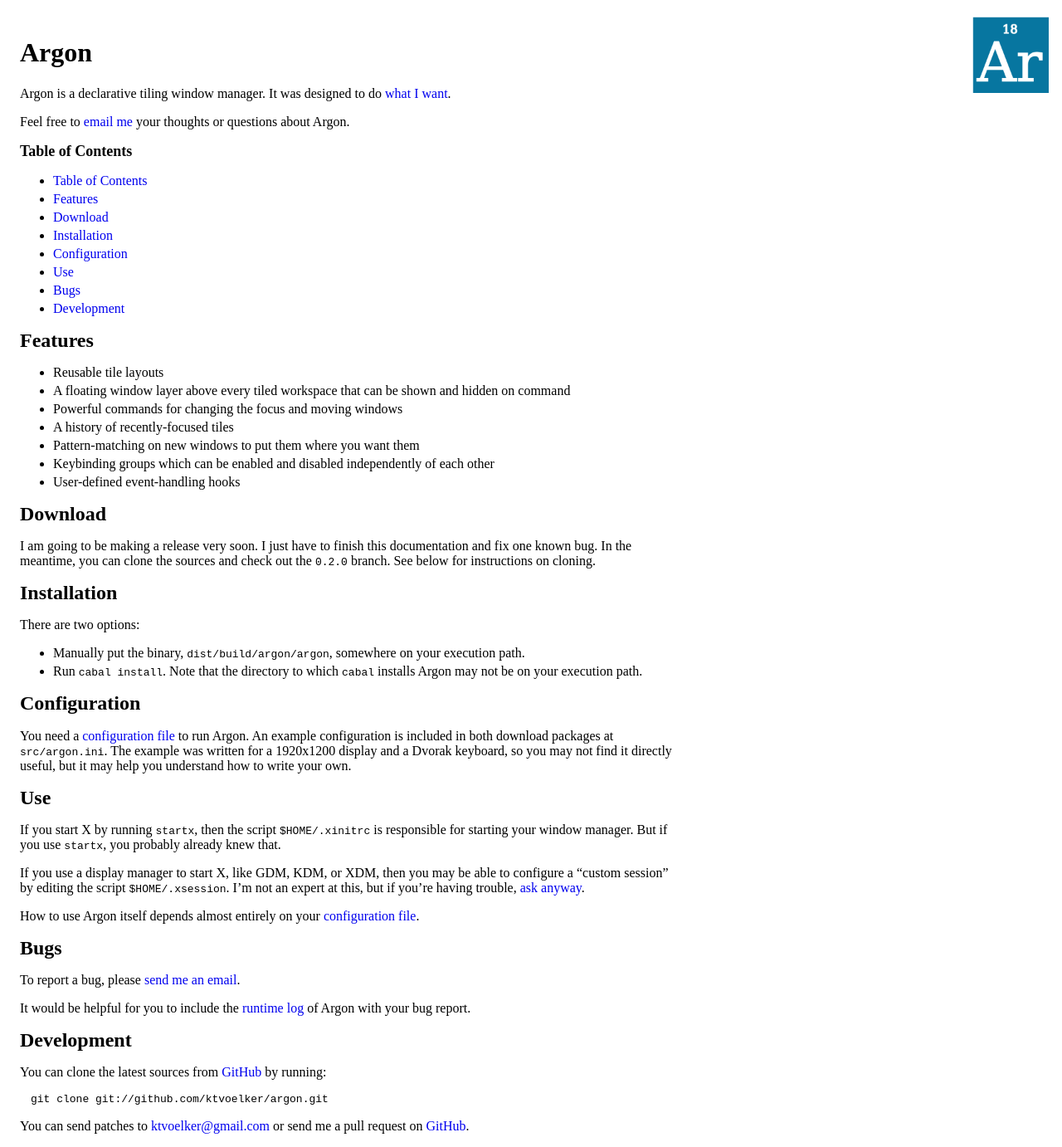
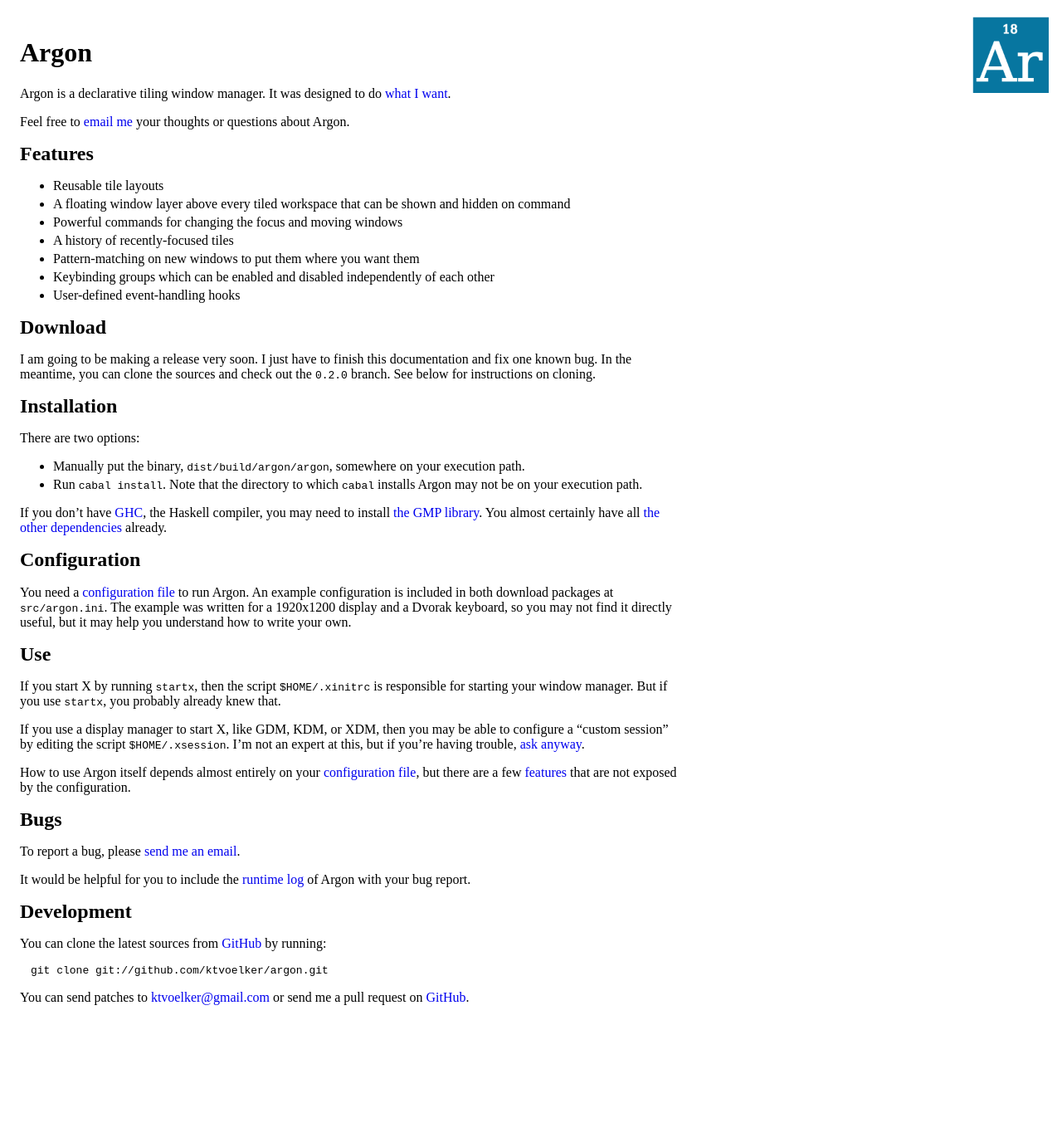
Before and after one commit to ktvoelker/argon, a Jekyll site: the page built from index.markdown, in a window 1280 px wide. Shown: the whole page at 83% size. Built offline with Jekyll 4.4.1, drawn with Linux system fonts in a browser that asks for light colours; Markdown is read by kramdown in place of the engine named in the settings; after the commit the page ends 1227 px from its top, so only the background shows below that.

Commit message:
Added documentation about non-configurable behaviors and dependencies

```diff
--- a/index.markdown
+++ b/index.markdown
@@ -8,11 +8,6 @@
 
 Feel free to [email me](mailto:ktvoelker@gmail.com) your thoughts or questions
 about Argon.
-
-## Table of Contents ##
-
-* Table of contents
-{:toc}
 
 # Features #
 
@@ -55,6 +50,10 @@
 * Run `cabal install`. Note that the directory to which `cabal` installs
   Argon may not be on your execution path.
 
+If you don't have [GHC](http://www.haskell.org/ghc/), the Haskell compiler,
+you may need to install [the GMP library](http://gmplib.org/). You almost
+certainly have all [the other dependencies](deps.html) already.
+
 # Configuration #
 
 You need a [configuration file](config.html) to run Argon. An example
@@ -75,7 +74,8 @@
 [ask anyway](mailto:ktvoelker@gmail.com).
 
 How to use Argon itself depends almost entirely on your
-[configuration file](config.html).
+[configuration file](config.html), but there are a few
+[features](use.html) that are not exposed by the configuration.
 
 # Bugs #
 
```
Also changed, not shown: deps.markdown (added, +31 -0 lines), use.markdown (added, +32 -0 lines).
